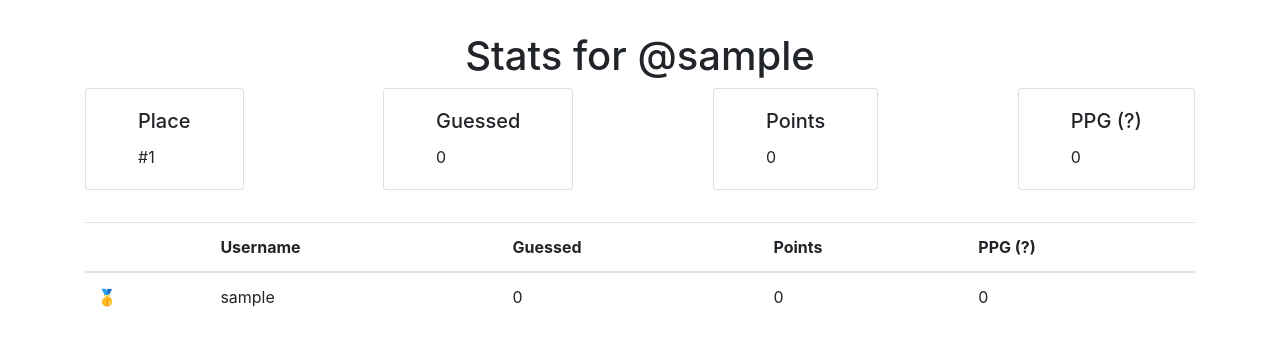
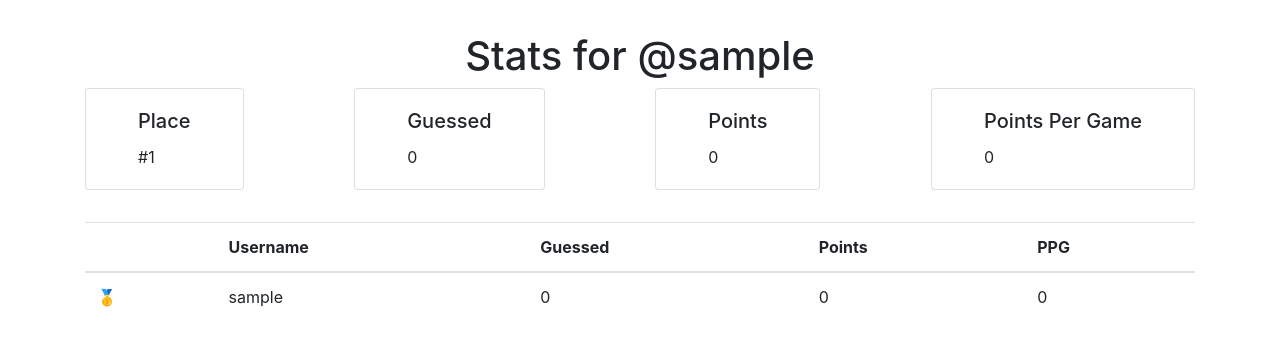
Before and after one commit to ickerio/cits3403, a Flask app: page /leaderboard in a window 1280 px wide. Shown: the part 96-442 px from the top of the page. Run offline with Flask 3, Linux system fonts and the light colour scheme; the visitor is signed in with stand-in values (Sample User, id 1); data comes from the database, SQL or seed files in the repository; some libraries are stand-ins or nearby versions.

Commit message:
Points per Game ppg updated

```diff
--- a/app/templates/leaderboard.html
+++ b/app/templates/leaderboard.html
@@ -28,7 +28,7 @@
         </div>
         <div class="card">
             <div class="card-body">
-                <h5 class="card-title">PPG (?)</h5>
+                <h5 class="card-title">Points Per Game</h5>
                 <p class="card-text">{{ floor(current_user.points / current_user.guessed) if current_user.guessed else 0 }}</p>
             </div>
         </div>
@@ -41,7 +41,7 @@
                 <th scope="col">Username</th>
                 <th scope="col">Guessed</th>
                 <th scope="col">Points</th>
-                <th scope="col">PPG (?)</th>
+                <th scope="col">PPG</th>
             </tr>
         </thead>
         <tbody>
```
